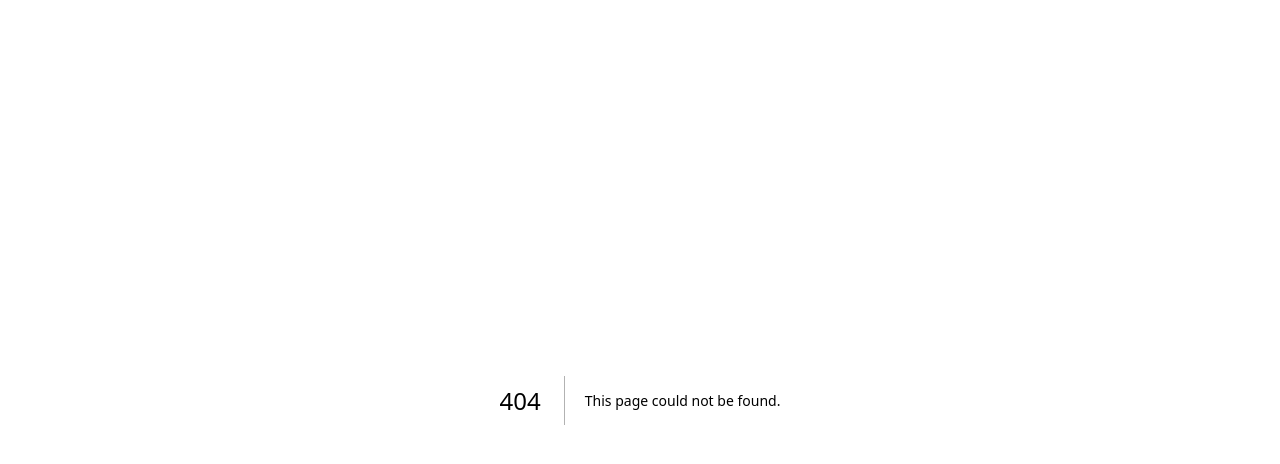
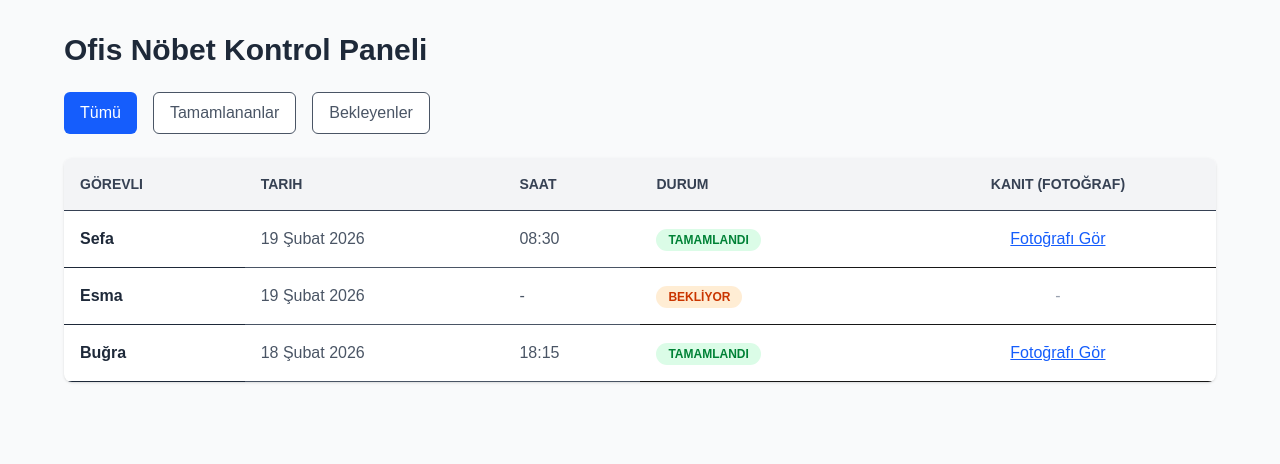
Before and after one commit to sefas24/NobetciTakip, a Next.js app: page /admin in a window 1280 px wide. Before the commit this address had no page. Shown: the top 464 px of the page. Built offline with nearby package versions, Linux system fonts and the light colour scheme.

Commit message:
feat: admin paneli arayuzu, sidebar ve fotograf modali eklendi

```diff
--- /dev/null
+++ b/app/admin/page.tsx
@@ -0,0 +1,115 @@
+"use client";
+
+import { useState } from "react";
+
+// Esma API'yi yazana kadar kullanacağımız SAHTE VERİ (Mock Data)
+const MOCK_SHIFTS = [
+  {
+    id: 1,
+    name: "Sefa",
+    date: "19 Şubat 2026",
+    status: "completed",
+    time: "08:30",
+    photoUrl: "https://via.placeholder.com/300x400?text=Sefa+Kamera+Kanit",
+  },
+  {
+    id: 2,
+    name: "Esma",
+    date: "19 Şubat 2026",
+    status: "pending",
+    time: "-",
+    photoUrl: null,
+  },
+  {
+    id: 3,
+    name: "Buğra",
+    date: "18 Şubat 2026",
+    status: "completed",
+    time: "18:15",
+    photoUrl: "https://via.placeholder.com/300x400?text=Bugra+Kamera+Kanit",
+  },
+];
+
+export default function AdminDashboard() {
+  const [filter, setFilter] = useState("all"); // all, completed, pending
+
+  // Seçilen filtreye göre veriyi süzelim
+  const filteredShifts = MOCK_SHIFTS.filter((shift) => {
+    if (filter === "all") return true;
+    return shift.status === filter;
+  });
+
+  return (
+    <div className="min-h-screen bg-gray-50 p-8">
+      <div className="max-w-6xl mx-auto">
+        <h1 className="text-3xl font-bold text-gray-800 mb-6">
+          Ofis Nöbet Kontrol Paneli
+        </h1>
+
+        {/* Filtreleme Butonları */}
+        <div className="flex gap-4 mb-6">
+          <button
+            onClick={() => setFilter("all")}
+            className={`px-4 py-2 rounded-md font-medium ${filter === "all" ? "bg-blue-600 text-white" : "bg-white text-gray-600 border"}`}
+          >
+            Tümü
+          </button>
+          <button
+            onClick={() => setFilter("completed")}
+            className={`px-4 py-2 rounded-md font-medium ${filter === "completed" ? "bg-green-600 text-white" : "bg-white text-gray-600 border"}`}
+          >
+            Tamamlananlar
+          </button>
+          <button
+            onClick={() => setFilter("pending")}
+            className={`px-4 py-2 rounded-md font-medium ${filter === "pending" ? "bg-orange-500 text-white" : "bg-white text-gray-600 border"}`}
+          >
+            Bekleyenler
+          </button>
+        </div>
+
+        {/* Data Tablosu */}
+        <div className="bg-white rounded-lg shadow overflow-hidden">
+          <table className="w-full text-left border-collapse">
+            <thead>
+              <tr className="bg-gray-100 text-gray-700 uppercase text-sm">
+                <th className="p-4 border-b">Görevli</th>
+                <th className="p-4 border-b">Tarih</th>
+                <th className="p-4 border-b">Saat</th>
+                <th className="p-4 border-b">Durum</th>
+                <th className="p-4 border-b text-center">Kanıt (Fotoğraf)</th>
+              </tr>
+            </thead>
+            <tbody>
+              {filteredShifts.map((shift) => (
+                <tr key={shift.id} className="hover:bg-gray-50">
+                  <td className="p-4 border-b font-semibold text-gray-800">
+                    {shift.name}
+                  </td>
+                  <td className="p-4 border-b text-gray-600">{shift.date}</td>
+                  <td className="p-4 border-b text-gray-600">{shift.time}</td>
+                  <td className="p-4 border-b">
+                    <span
+                      className={`px-3 py-1 rounded-full text-xs font-bold ${shift.status === "completed" ? "bg-green-100 text-green-700" : "bg-orange-100 text-orange-700"}`}
+                    >
+                      {shift.status === "completed" ? "TAMAMLANDI" : "BEKLİYOR"}
+                    </span>
+                  </td>
+                  <td className="p-4 border-b text-center">
+                    {shift.status === "completed" ? (
+                      <button className="text-blue-600 hover:text-blue-800 font-medium underline">
+                        Fotoğrafı Gör
+                      </button>
+                    ) : (
+                      <span className="text-gray-400">-</span>
+                    )}
+                  </td>
+                </tr>
+              ))}
+            </tbody>
+          </table>
+        </div>
+      </div>
+    </div>
+  );
+}
```
Also changed, not shown: 1 other file (tests, documents, lock files or other folders).
